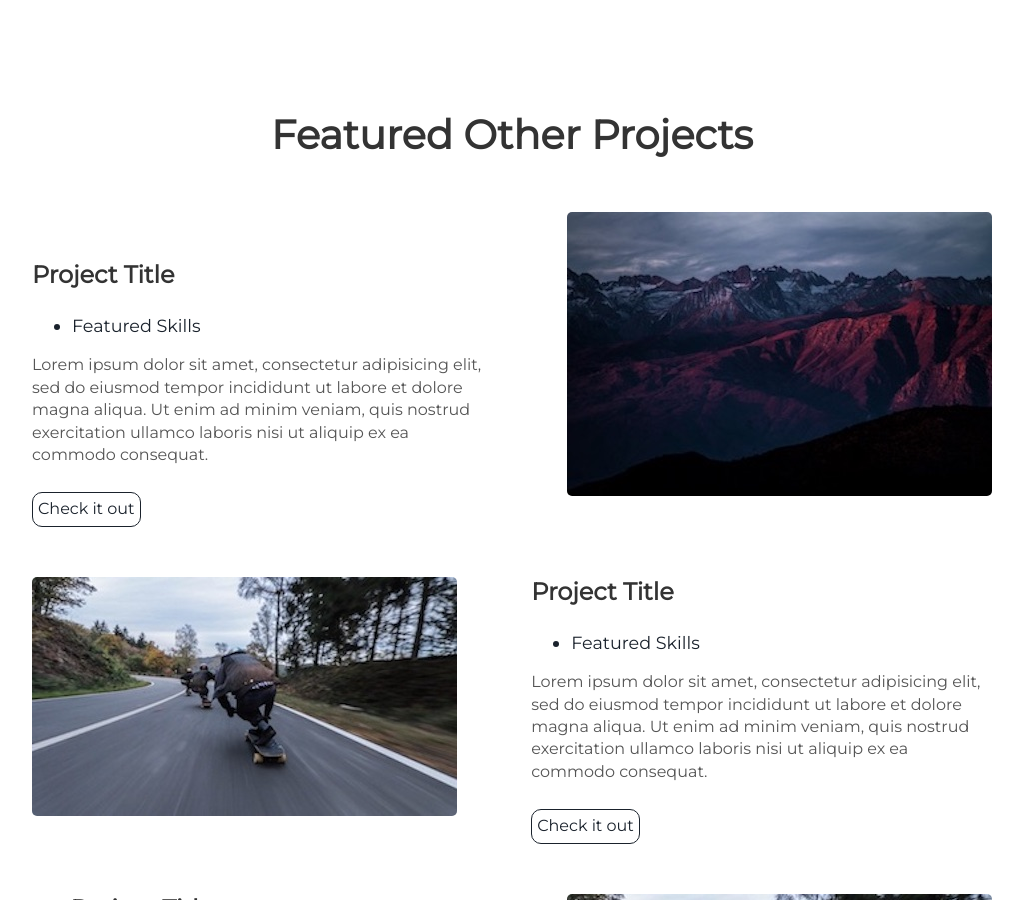
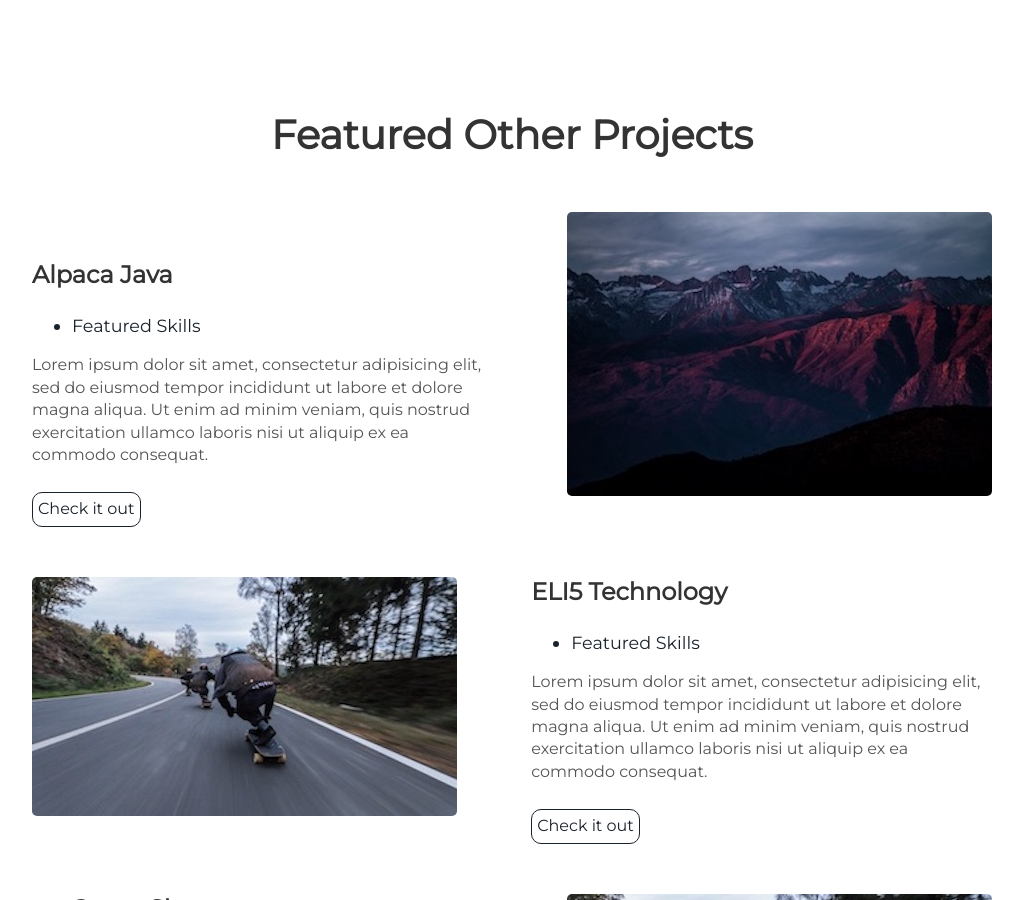
Before and after one commit to mainstringargs/mainstringargs.github.com, a Jekyll site: the page built from index.html, in a window 1280 px wide and 900 px high, scrolled down 1425 px. Shown: the whole window, without its empty margins (128-1151 px from the left). Built offline with Jekyll 4.4.1, drawn with Linux system fonts in a browser that asks for light colours; some web fonts are replaced; some of the changed text lies outside the part shown.

Commit message:
Update projects.html

```diff
--- a/_includes/projects.html
+++ b/_includes/projects.html
@@ -6,7 +6,7 @@
     <img alt="mountains" src="{{ "/assets/img/mountains.jpg" | prepend: site.baseurl }}" />
   </div>
   <div class="contents">
-    <h3> Project Title </h3>
+    <h3> Alpaca Java </h3>
     <ul>
       <li> Featured Skills</li>
     </ul>
@@ -19,7 +19,7 @@
     <img alt="mountains" src="{{ "/assets/img/skate.jpg" | prepend: site.baseurl }}" />
   </div>
   <div class="contents-right">
-    <h3> Project Title </h3>
+    <h3> ELI5 Technology </h3>
     <ul>
       <li> Featured Skills</li>
     </ul>
@@ -32,7 +32,7 @@
     <img alt="mountains" src="{{ "/assets/img/skate.jpg" | prepend: site.baseurl }}" />
   </div>
   <div class="contents-right">
-    <h3> Project Title </h3>
+    <h3> Quest Slayer </h3>
     <ul>
       <li> Featured Skills</li>
     </ul>
```
